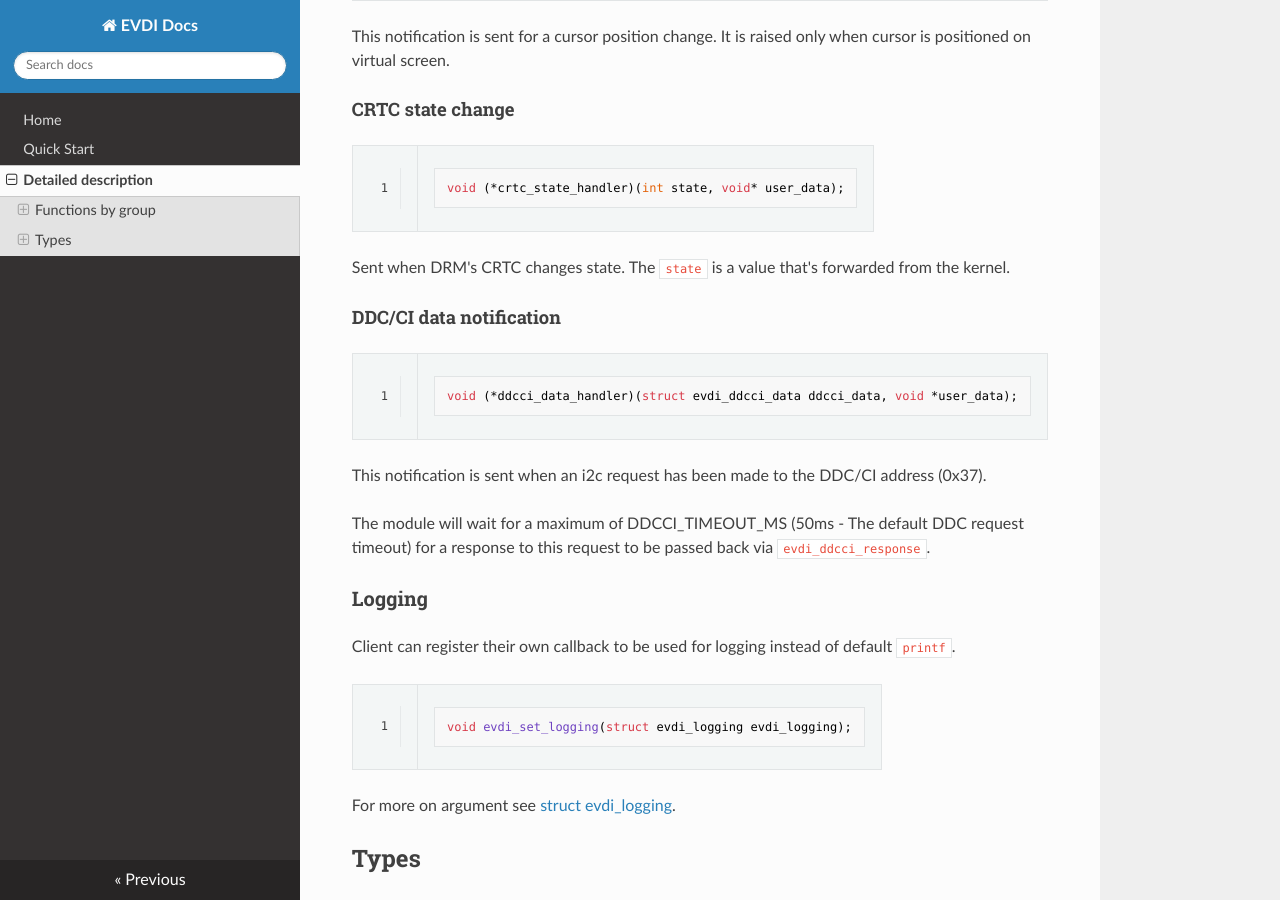
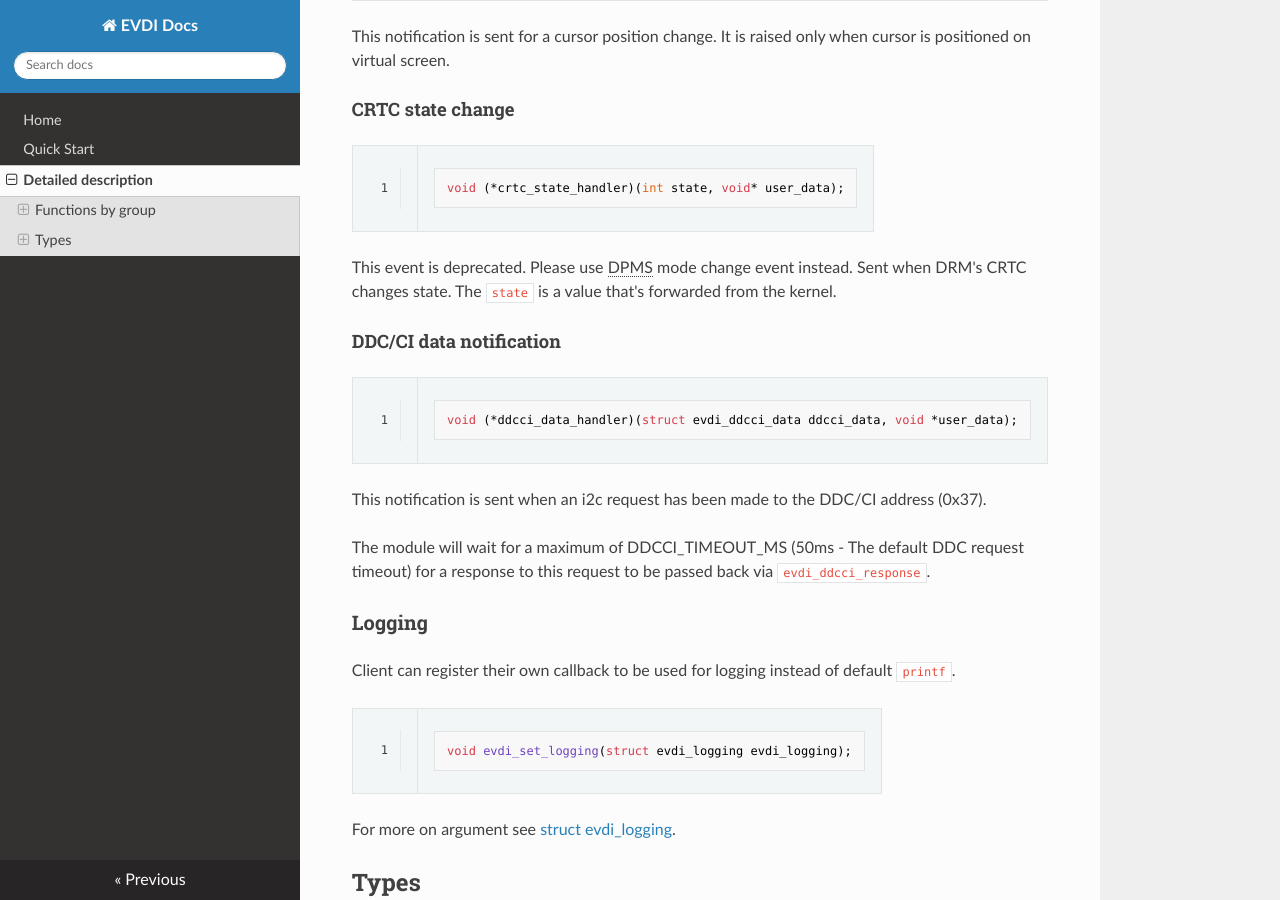
Before and after one commit to DisplayLink/evdi, an MkDocs documentation site: the page built from docs/details.md, in a window 1280 px wide and 900 px high, scrolled down 8383 px. Built offline with MkDocs 1.6.1, drawn with Linux system fonts in a browser that asks for light colours; nearby versions of some CDN libraries; old or Windows-style settings are respelled for this version of MkDocs.

Commit message:
Update evdi doc about crtc event

```diff
--- a/docs/details.md
+++ b/docs/details.md
@@ -255,6 +255,7 @@ This notification is sent for a cursor position change. It is raised only when c
 	#!c
 	void (*crtc_state_handler)(int state, void* user_data);
 
+This event is deprecated. Please use DPMS mode change event instead.
 Sent when DRM's CRTC changes state. The `state` is a value that's forwarded from the kernel.
 
 #### DDC/CI data notification
```
